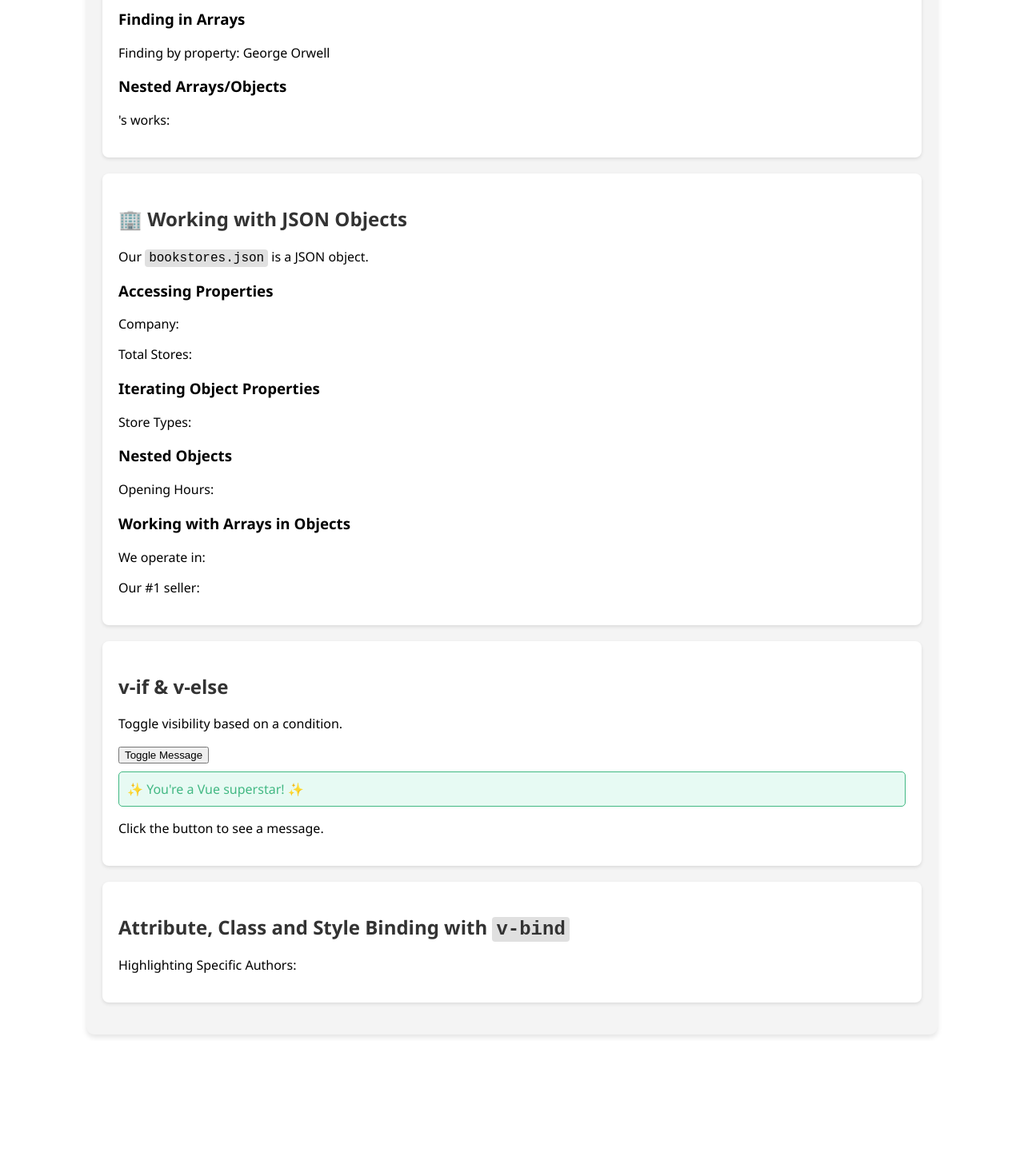
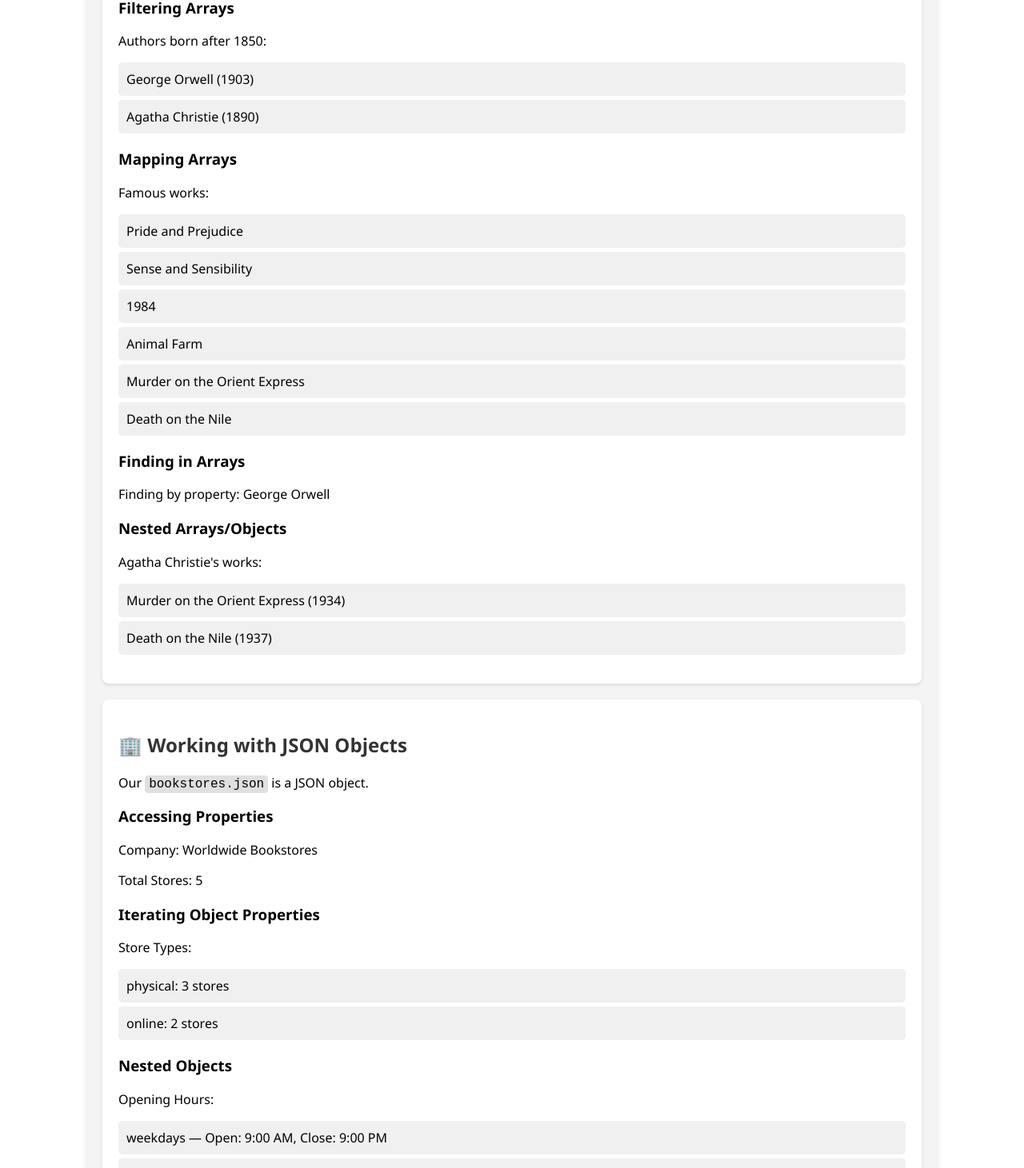
Before and after one commit to tomfuren/tsakamoto-library, a Vue app: page / in a window 1280 px wide. Shown: the part 521-1982 px from the top of the page at 80% size. Before the commit the page ends 1823 px from the top, so only its background shows below. Built offline with nearby package versions, Linux system fonts and the light colour scheme.

Commit message:
Fix and update Vue project with JSON.vue changes

```diff
--- a/src/components/JSON.vue
+++ b/src/components/JSON.vue
@@ -10,17 +10,30 @@
       <h3>Iterating through Arrays</h3>
       <!-- Activity 6: Render a list containing author names and their birth years. Hint: Make use of the v-for directive to iterate through the array of authors. -->
       <!-- TODO: CODE TO RENDER LIST OF AUTHORS HERE -->
+      <ul>
+        <li v-for="author in authors" :key="author.id">
+          {{ author.name }} ({{ author.birthYear }})
+        </li>
+      </ul>
 
       <h3>Filtering Arrays</h3>
       <!-- Activity 7: Render a list containing authors born after 1850. Hint: Make use of the v-for directive to iterate through the array of authors that you have filtered out. -->
       <p>Authors born after 1850:</p>
       <!-- TODO: CODE TO RENDER LIST OF AUTHORS HERE -->
+      <ul>
+        <li v-for="author in modernAuthors" :key="author.id">
+          {{ author.name }} ({{ author.birthYear }})
+        </li>
+      </ul>
 
       <h3>Mapping Arrays</h3>
       <p>Famous works:</p>
       <ul>
         <!-- Activity 8: Render a list of all famous works. Hint: Use the v-for directive to iterate through the array of authors that you have filtered out. -->
         <!-- TODO: CODE TO RENDER LIST OF FAMOUS WORKS HERE -->
+        <li v-for="work in allFamousWorks" :key="work">
+          {{ work }}
+        </li>
       </ul>
 
       <h3>Finding in Arrays</h3>
@@ -30,6 +43,11 @@
       <p>{{ austen?.name }}'s works:</p>
       <!-- Activity 9: Render a list of Austen's works. Hint: Use the v-for directive to iterate through the array of authors that you have filtered out. -->
       <!-- TODO: CODE TO RENDER LIST OF AUSTEN'S WORKS HERE -->
+      <ul>
+        <li v-for="work in austen.famousWorks" :key="work.title">
+          {{ work.title }} ({{ work.year }})
+        </li>
+      </ul>
     </section>
 
     <section class="lab-section">
@@ -41,29 +59,42 @@
         Company:
         <!-- Activity 9a: Get the company name from the bookstores object. -->
         <!-- TODO: CODE TO GET COMPANY NAME HERE -->
+        {{ bookstores.name }}
       </p>
 
       <p>
         Total Stores:
         <!-- Activity 9b: Get the total number of stores from the bookstores object. -->
         <!-- TODO: CODE TO GET TOTAL STORES HERE -->
+        {{ bookstores.totalStores }}
       </p>
 
       <h3>Iterating Object Properties</h3>
       <p>Store Types:</p>
       <!-- Activity 10: Iterate through the storeTypes array and display the store type and the number of stores that use that type. -->
       <!-- TODO: CODE TO RENDER LIST OF STORE TYPES HERE -->
+      <ul>
+        <li v-for="(count, type) in bookstores.storeTypes" :key="type">
+          {{ type }}: {{ count }} stores
+        </li>
+      </ul>
+
 
       <h3>Nested Objects</h3>
       <p>Opening Hours:</p>
       <!-- Activity 11: Iterate through the openingHours object and display the day of the week and the opening and closing times. -->
       <!-- TODO: CODE TO RENDER LIST OF OPENING HOURS HERE -->
+      <ul>
+        <li v-for="(hours, day) in bookstores.openingHours" :key="day">
+          {{ day }} — Open: {{ hours.open }}, Close: {{ hours.close }}
+        </li>
+      </ul>
 
       <h3>Working with Arrays in Objects</h3>
       <!-- Activity 12: Get the top sellers from the bookstores object. -->
       <!-- TODO: CODE TO GET TOP SELLERS HERE -->
-      <p>We operate in:</p>
-      <p>Our #1 seller:</p>
+      <p>We operate in: {{ bookstores.countries.join(', ') }}</p>
+      <p>Our #1 seller: {{ bookstores.topSellers[0] }}</p>
     </section>
 
     <section class="lab-section">
@@ -72,8 +103,10 @@
       <!-- Activity 13: Toggle the message visibility when the button is clicked. -->
       <!-- TODO: CODE TO TOGGLE MESSAGE VISIBILITY HERE. Hint: Use the v-if directive. -->
       <button @click="showMessage = !showMessage">Toggle Message</button>
-      <p class="message success">✨ You're a Vue superstar! ✨</p>
-      <p>Click the button to see a message.</p>
+      <p v-if="showMessage" class="message success">
+        ✨ You're a Vue superstar! ✨
+      </p>
+      <p v-else class="message">Click the button to see a message.</p>
     </section>
 
     <section class="lab-section">
@@ -115,7 +148,7 @@ const orwell = computed(() => {
 // Activity 5: Find author by ID
 const austen = computed(() => {
   // TODO: CODE TO FIND AUTHOR BY ID HERE
-  return authors.find((author) => author.id === "3")
+  return authors.find((author) => author.id === 3)
 })
 </script>
 
```
